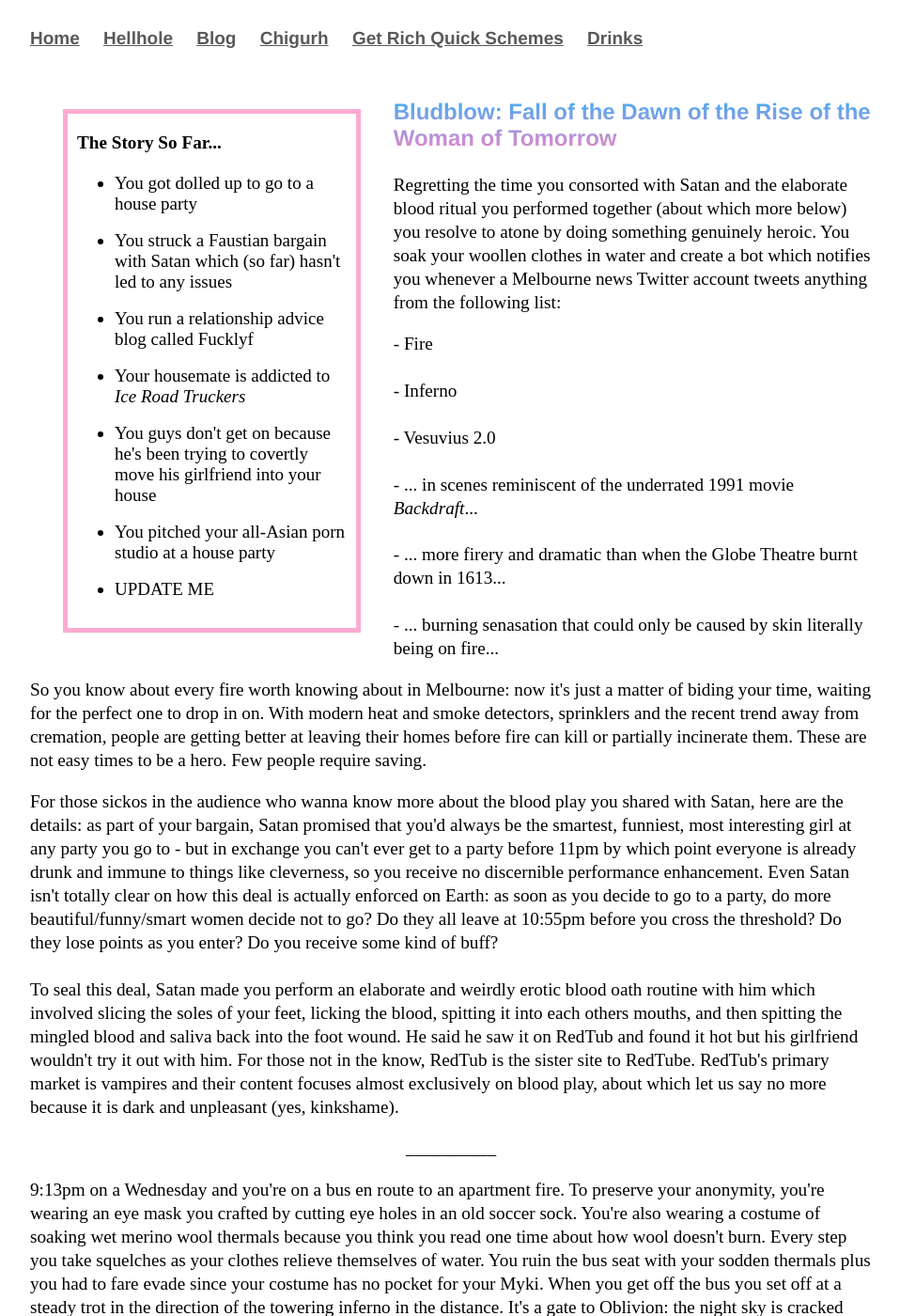
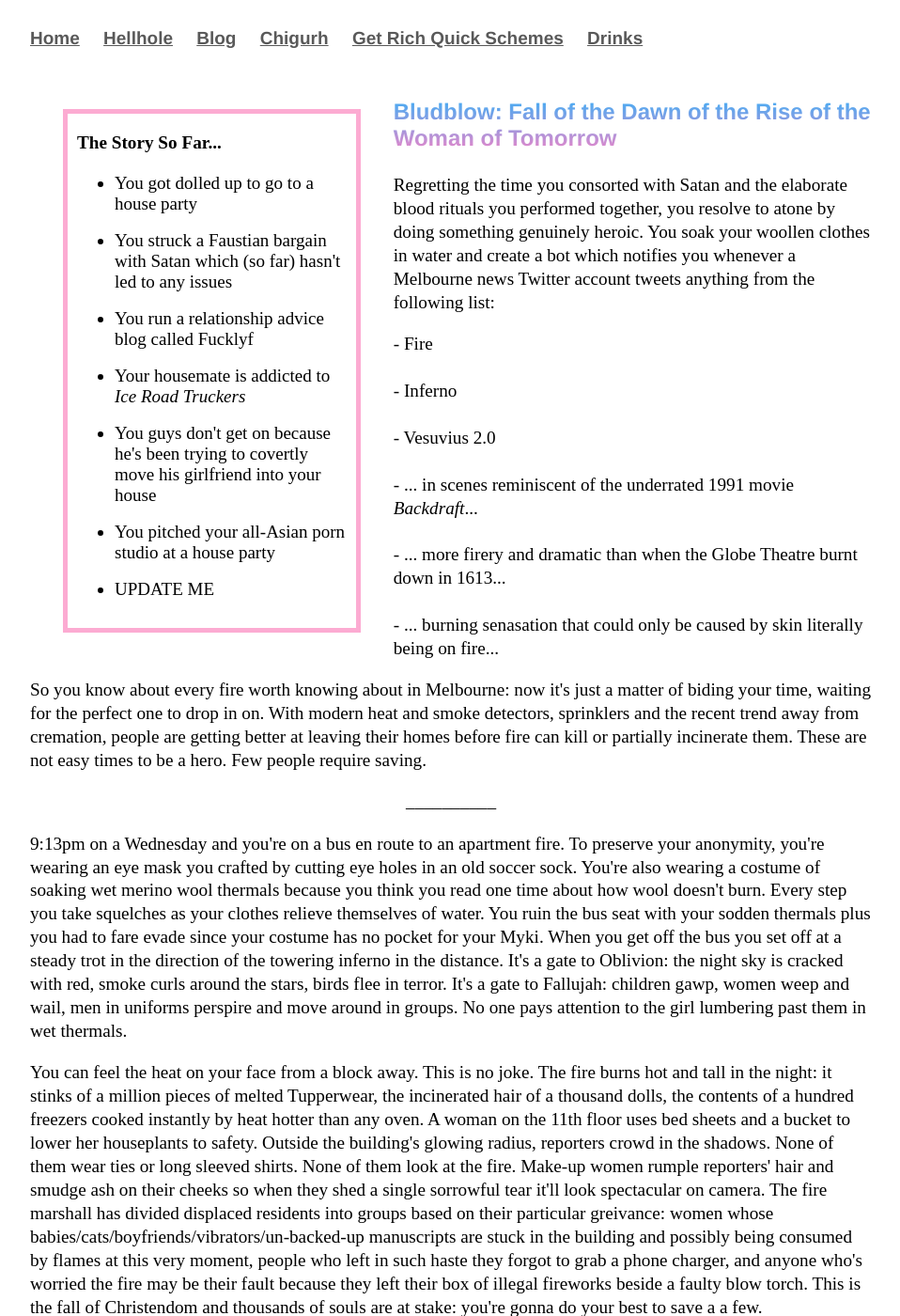
Before and after one commit to Pinelife/pinelife.github.io, a Jekyll site: the page Hellhole/Room12.html, which Jekyll copies as it is, in a window 1280 px wide and 1400 px high. Shown: the whole window at 94% size, without its empty margins (160-1118 px from the left). Built offline with Jekyll 4.4.1, drawn with Linux system fonts in a browser that asks for light colours.

Commit message:
Update Room12.html

```diff
--- a/Hellhole/Room12.html
+++ b/Hellhole/Room12.html
@@ -37,7 +37,7 @@
     </p>
 </div>
 <h3>Bludblow: Fall of the Dawn of the Rise of the Woman of Tomorrow</h3>
-<p>Regretting the time you consorted with Satan and the elaborate blood ritual you performed together (about which more below)
+<p>Regretting the time you consorted with Satan and the elaborate blood rituals you performed together,
 you resolve to atone by doing something genuinely heroic. You soak your woollen clothes in water and create a bot which
 notifies you whenever a Melbourne news Twitter account tweets anything from the following list:</p>
 <p>
@@ -57,18 +57,7 @@ notifies you whenever a Melbourne news Twitter account tweets anything from the
 With modern heat and smoke detectors, sprinklers and the recent trend away from cremation, people are getting better at leaving their homes
   before fire can kill or partially incinerate them. These are not easy times to be a hero. Few people require saving.
 </p>
-<p>For those sickos in the audience who wanna know more about the blood play you shared with Satan, here are the details:
-as part of your bargain, Satan promised that you'd always be the smartest, funniest, most interesting girl at any party you go
-to - but in exchange you can't ever get to a party before 11pm by which point everyone is already drunk and immune to things like
-cleverness, so you receive no discernible performance enhancement. Even Satan isn't totally clear on how this deal is actually enforced
-on Earth: as soon as you decide to go to a party, do more beautiful/funny/smart women decide not to go? Do they all leave at 10:55pm
-before you cross the threshold? Do they lose points as you enter? Do you receive some kind of buff?<br/>
-	<br/>
-To seal this deal, Satan made you perform an elaborate and weirdly erotic blood oath routine with him which involved slicing the soles
-of your feet, licking the blood, spitting it into each others mouths, and then spitting the mingled blood and saliva back into the foot
-wound. He said he saw it on RedTub and found it hot but his girlfriend wouldn't try it out with him.
-For those not in the know, RedTub is the sister site to RedTube. RedTub's primary market is vampires and their content focuses almost
-exclusively on blood play, about which let us say no more because it is dark and unpleasant (yes, kinkshame).</p>
+
 <p style="text-align:center" class="indented">
 __________
 </p>
```
